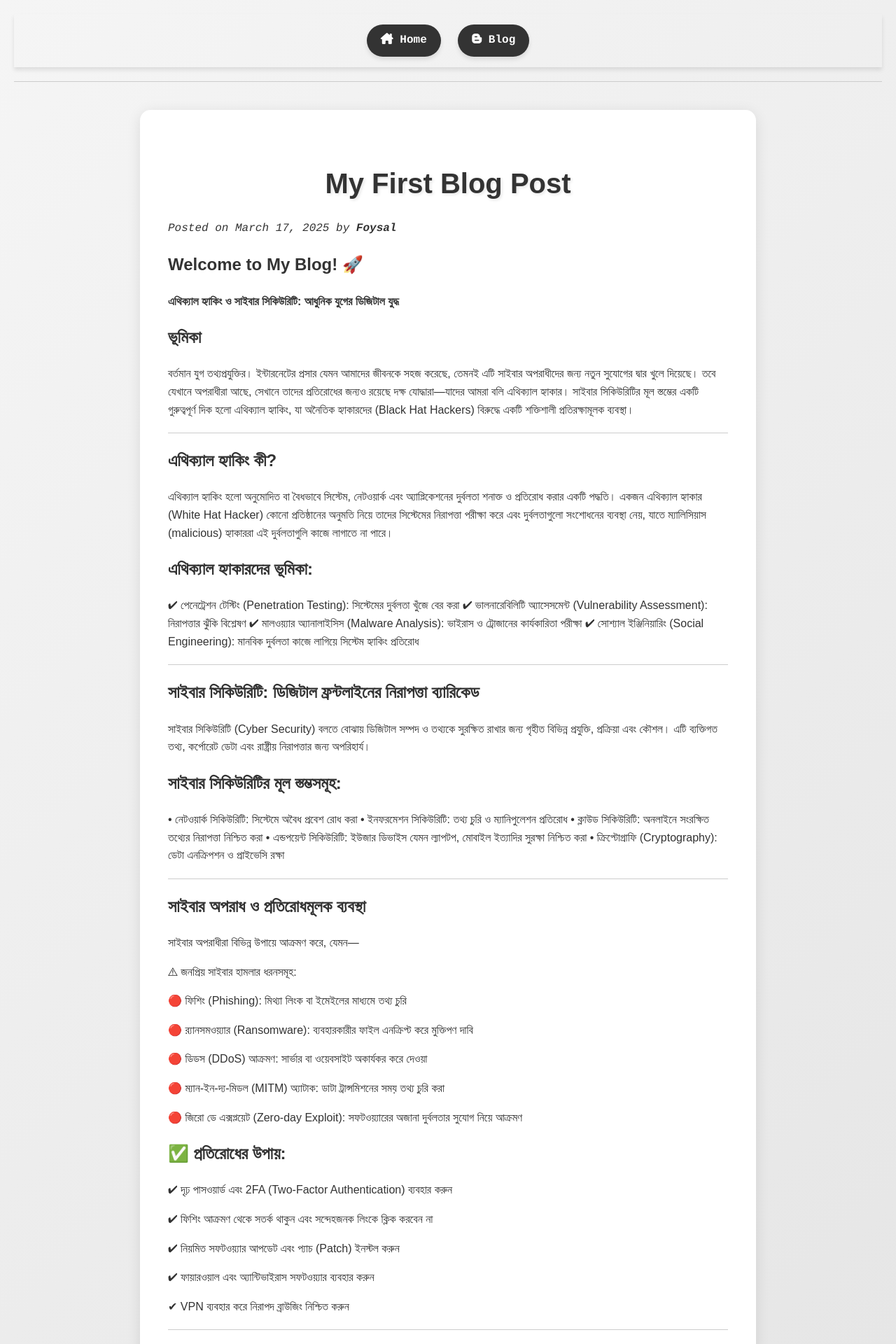
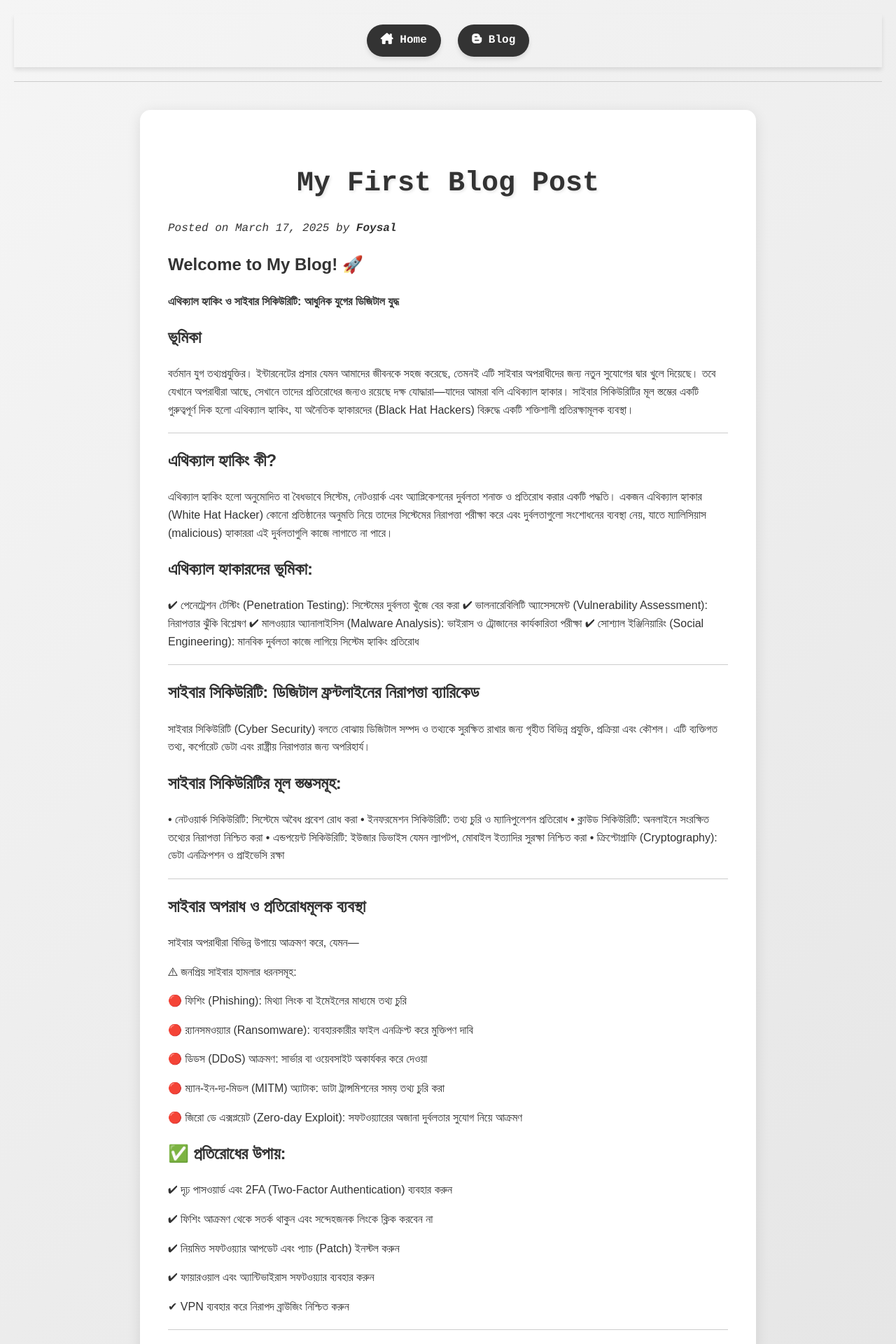
Before and after one commit to foysal1627/foysal1627.github.io, a Jekyll site: the page built from _posts/2025-03-18-new-blog.md, in a window 1280 px wide. Shown: the top 1920 px of the page at 70% size. Built offline with Jekyll 4.4.1, drawn with Linux system fonts in a browser that asks for light colours.

Commit message:
post.html

```diff
--- a/_layouts/post.html
+++ b/_layouts/post.html
@@ -3,7 +3,7 @@
 ---
 
 <article>
-    <h1>{{ page.title }}</h1>
+    <h1 style="font-family: courier">{{ page.title }}</h1>
     <p style="font-family: courier"><i>Posted on {{ page.date | date: "%B %d, %Y" }} by <b>{{ page.author }}</b></i></p>
     <div>{{ content }}</div>
 </article>
```
